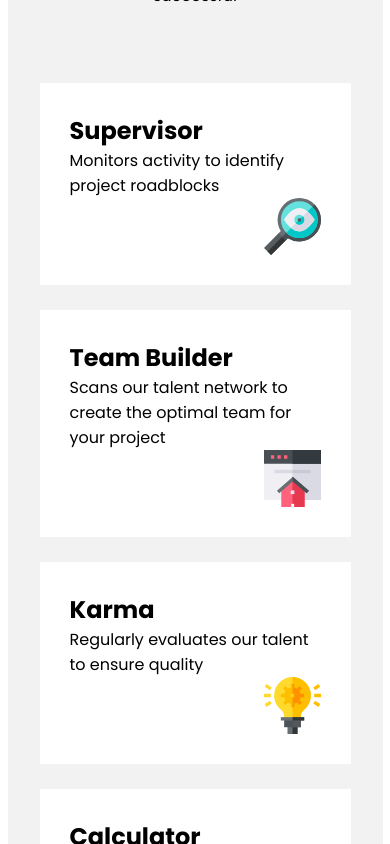
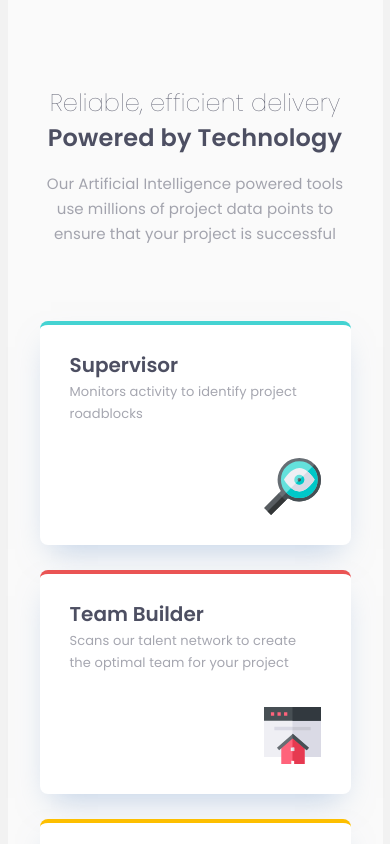
Before and after one commit to myrteza-labi/four-card-junior, a React (Create React App) app: page / in a window 390 px wide. Shown: the top 844 px of the page. Built offline with nearby package versions, Linux system fonts and the light colour scheme.

Commit message:
:mobile-style: done

```diff
--- a/src/components/Card.css
+++ b/src/components/Card.css
@@ -3,6 +3,39 @@
     flex-direction: column;
     padding: 30px;
     background-color: #FFF;
+    border-radius: 8px;
+    box-shadow: 0px 15px 30px -11px rgba(131, 166, 210, 0.5)
+}
+.cardTitle{
+    font-size: 20px;
+    font-weight: 600;
+    line-height: 20px;
+    color: #4D4F62;
+}
+.cardParagraph{
+    font-size: 13px;
+    font-weight: 400;
+    line-height: 22px;
+    letter-spacing: 0.1px;
+    margin: 6px 0 0 0;
+    color: #4D4F62;
+    opacity: 0.5;
+}
+.green {
+    border-top: 4px solid #44D3D2;
+
+}
+.red {
+    border-top: 4px solid #EA5454;
+
+}
+.orange {
+    border-top: 4px solid #FDBF00;
+
+}
+.blue {
+    border-top: 4px solid #377FD2;
+
 }
 .Card:not(:first-of-type){
     margin: 25px 0 0 0 ;
--- a/src/components/CardApp.css
+++ b/src/components/CardApp.css
@@ -4,7 +4,7 @@
     flex-direction: column;
     justify-content: center;
     align-items: center;
-    background-color: #F2F2F2;
+    background-color: #FAFAFA;
     padding: 0 32px;
 }
 
--- a/src/components/Picture.css
+++ b/src/components/Picture.css
@@ -3,6 +3,7 @@
     display: flex;
     flex-direction: column;
     align-items: flex-end;
+    margin: 33px 0 0 0;
 }
 
 .pictureimg{
--- a/src/components/TextPresentation.css
+++ b/src/components/TextPresentation.css
@@ -2,12 +2,27 @@
     display: flex;
     flex-direction: column;
     margin: 85px 0 0 0;
+
 }
 .textPresentationTitle, .textPresentationParagraph{
     text-align: center;
+    color: #4D4F62;
+}
+.textPresentationTitle {
+    font-size: 24px;
+    font-weight: 100;
+    letter-spacing: 0.17px;
+}
+.textPresentationTitleBold{
+    font-weight: 600;
 }
 .textPresentationParagraph{
+    font-size: 15px;
+    font-weight: 400;
+    line-height: 25px;
+    letter-spacing: 0.1px;
     margin: 16px 0 0 0;
+    opacity: 0.5;
 }
 
 /* desktop style */
--- a/src/components/TextPresentation.js
+++ b/src/components/TextPresentation.js
@@ -5,7 +5,7 @@ function TextPresentation(props){
         <div className="TextPresentation" >
 
             <h3 className="textPresentationTitle" >
-                Reliable, efficient delivery
+                Reliable, efficient delivery <br/>
                 <span className="textPresentationTitleBold">
                     Powered by Technology
                 </span>
--- a/src/index.css
+++ b/src/index.css
@@ -5,8 +5,8 @@
 }
 
 body {
-  height: 100vh;
   font-family: 'Poppins', sans-serif;
+  background-color: #F2F2F2;
 }
 
 #root {
```
